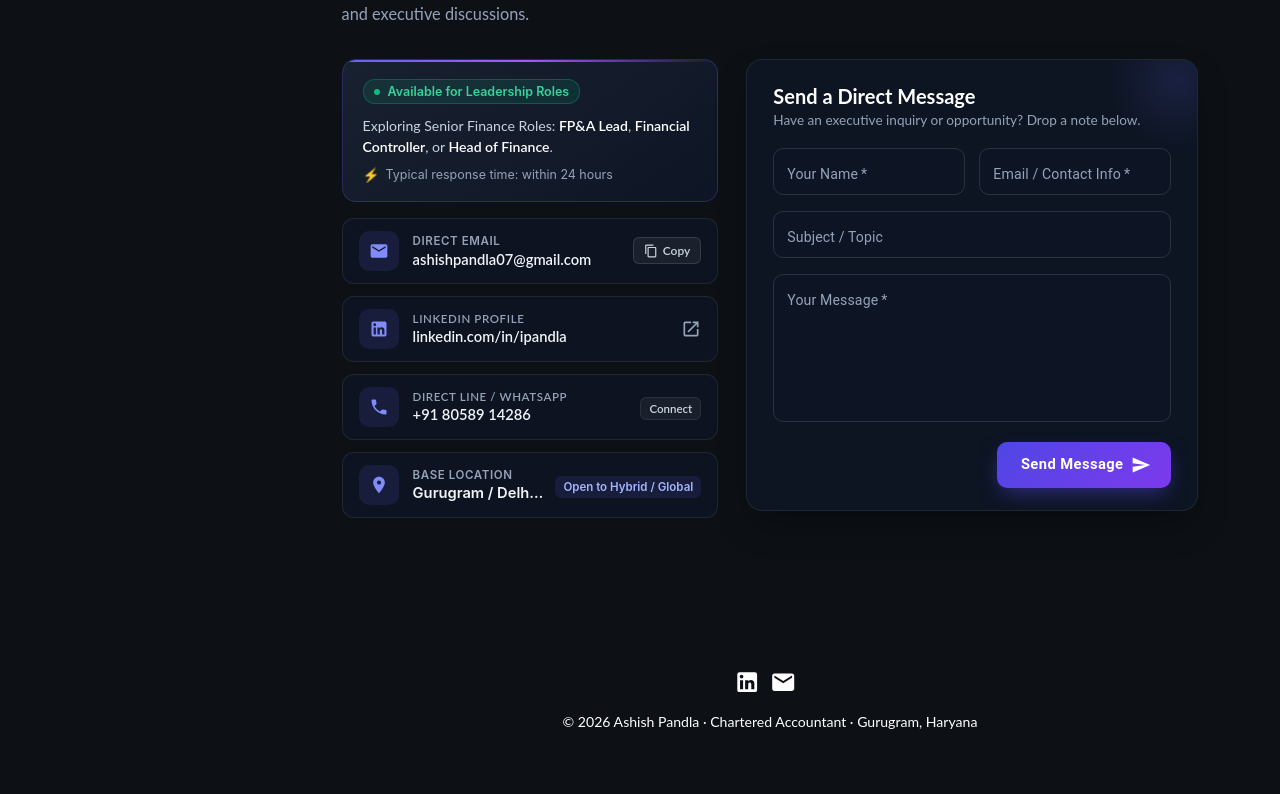
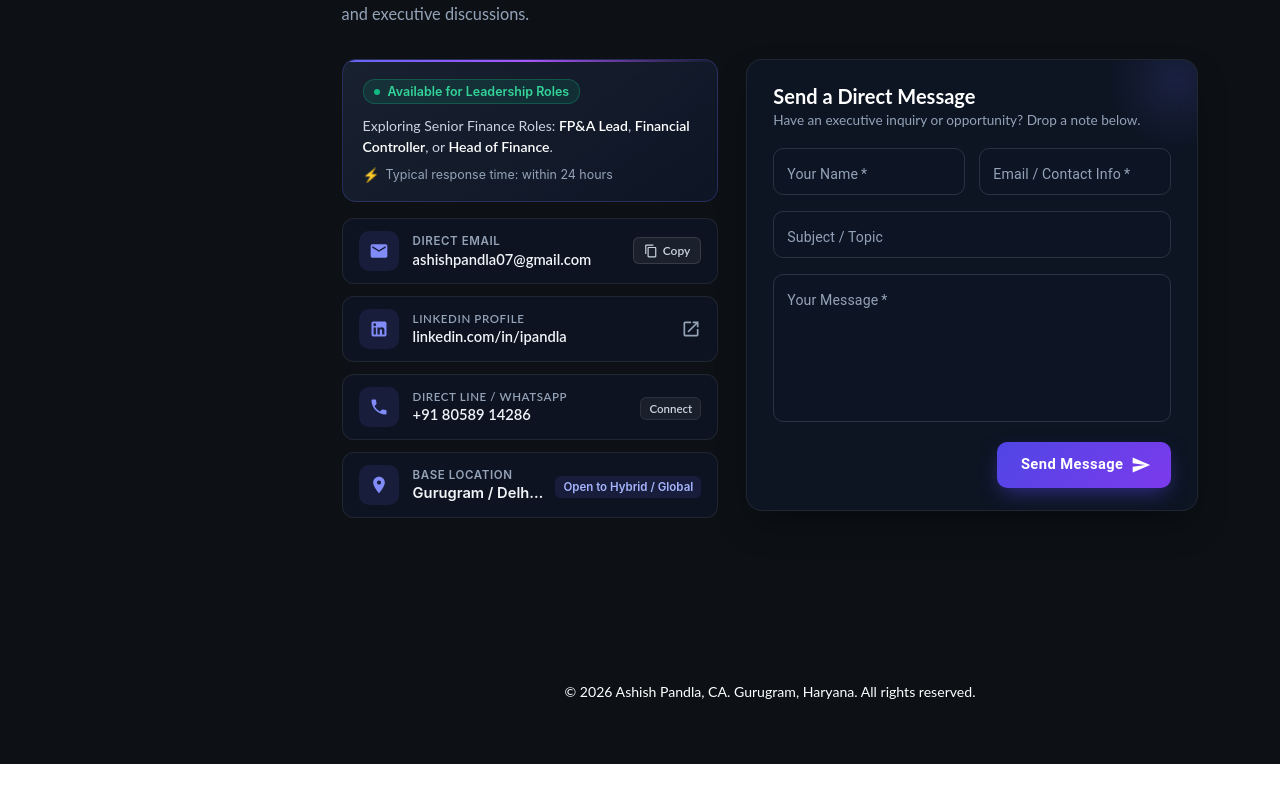
Before and after one commit to Ashishpandla07/Portfolio, a React (Create React App) app: page / in a window 1280 px wide. Shown: the part 4958-5752 px from the top of the page. After the commit the page ends 5722 px from the top, so only its background shows below. Built offline with nearby package versions, Linux system fonts and the light colour scheme.

Commit message:
Update footer to keep only copyright line

```diff
--- a/src/components/Footer.tsx
+++ b/src/components/Footer.tsx
@@ -1,16 +1,10 @@
 import React from "react";
-import LinkedInIcon from '@mui/icons-material/LinkedIn';
-import EmailIcon from '@mui/icons-material/Email';
-import '../assets/styles/Footer.scss'
+import '../assets/styles/Footer.scss';
 
 function Footer() {
   return (
     <footer>
-      <div>
-        <a href="https://linkedin.com/in/ipandla" target="_blank" rel="noreferrer"><LinkedInIcon/></a>
-        <a href="mailto:ashishpandla07@gmail.com" target="_blank" rel="noreferrer"><EmailIcon/></a>
-      </div>
-      <p>© 2026 Ashish Pandla · Chartered Accountant · Gurugram, Haryana</p>
+      <p>© 2026 Ashish Pandla, CA. Gurugram, Haryana. All rights reserved.</p>
     </footer>
   );
 }
```
